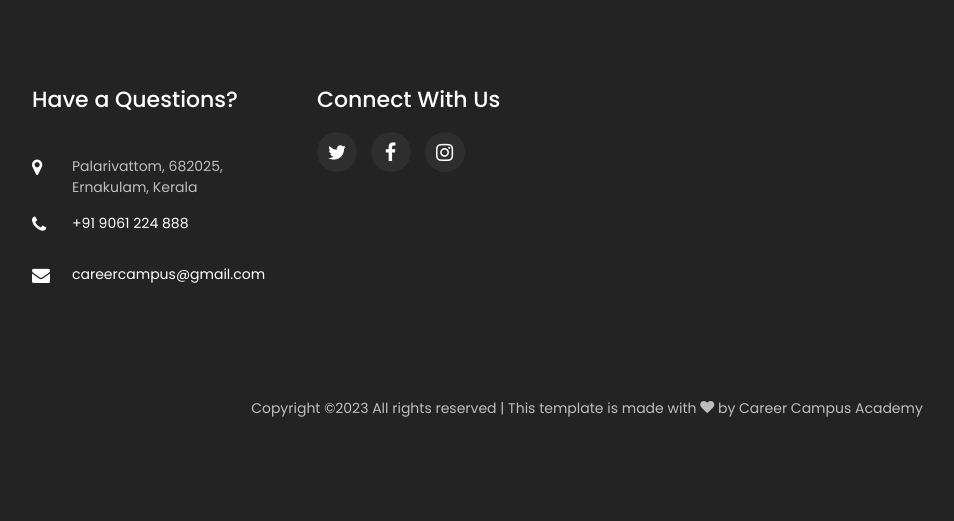
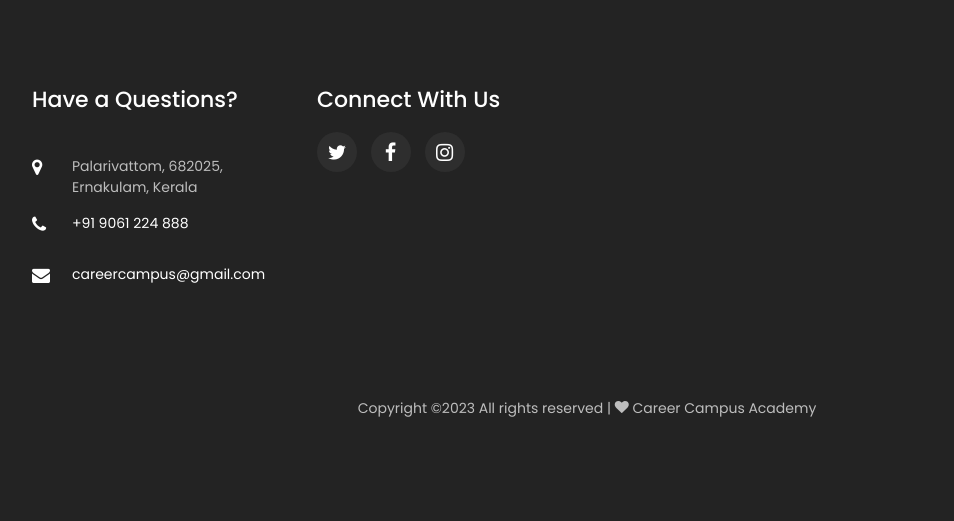
Before and after one commit to nadiraziz/careercamp, a Django app: page /contact/ in a window 1280 px wide. Shown: the part 1468-1989 px from the top of the page, without its empty margins (53-1007 px from the left). Run offline with Django 4.2, Linux system fonts and the light colour scheme; some libraries are stand-ins or nearby versions; some web fonts are replaced.

Commit message:
updated footer

```diff
--- a/templates/main.html
+++ b/templates/main.html
@@ -66,8 +66,8 @@
 
                 <p>
                     Copyright &copy;<script>document.write(new Date().getFullYear());</script>
-                    All rights reserved | This template is made with <i aria-hidden="true" class="icon-heart"></i> by <a
-                        href="https://colorlib.com" target="_blank">Career Campus Academy</a>
+                    All rights reserved |  <i aria-hidden="true" class="icon-heart"></i>  <a
+                        href="#" target="_blank">Career Campus Academy</a>
                 </p>
             </div>
         </div>
```
